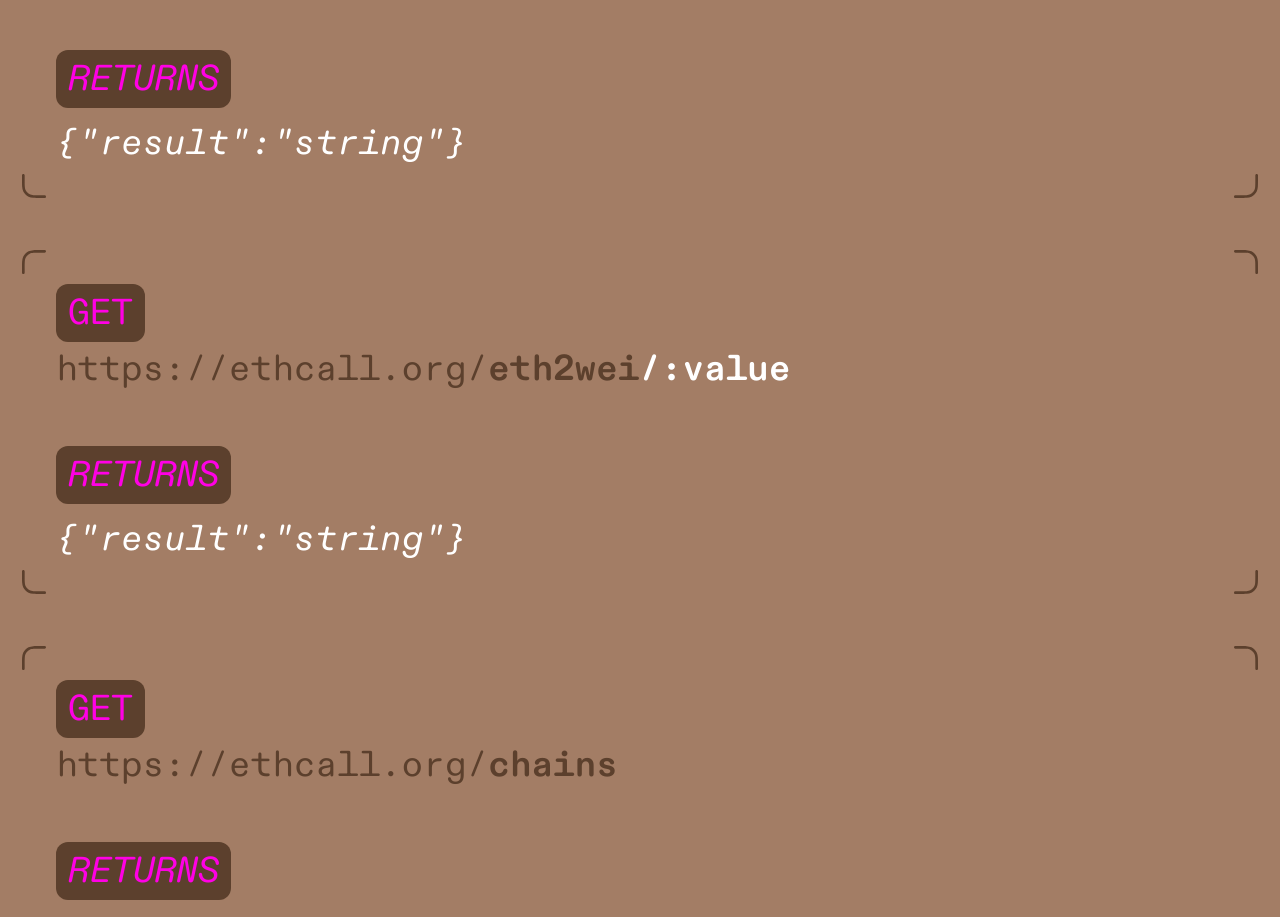
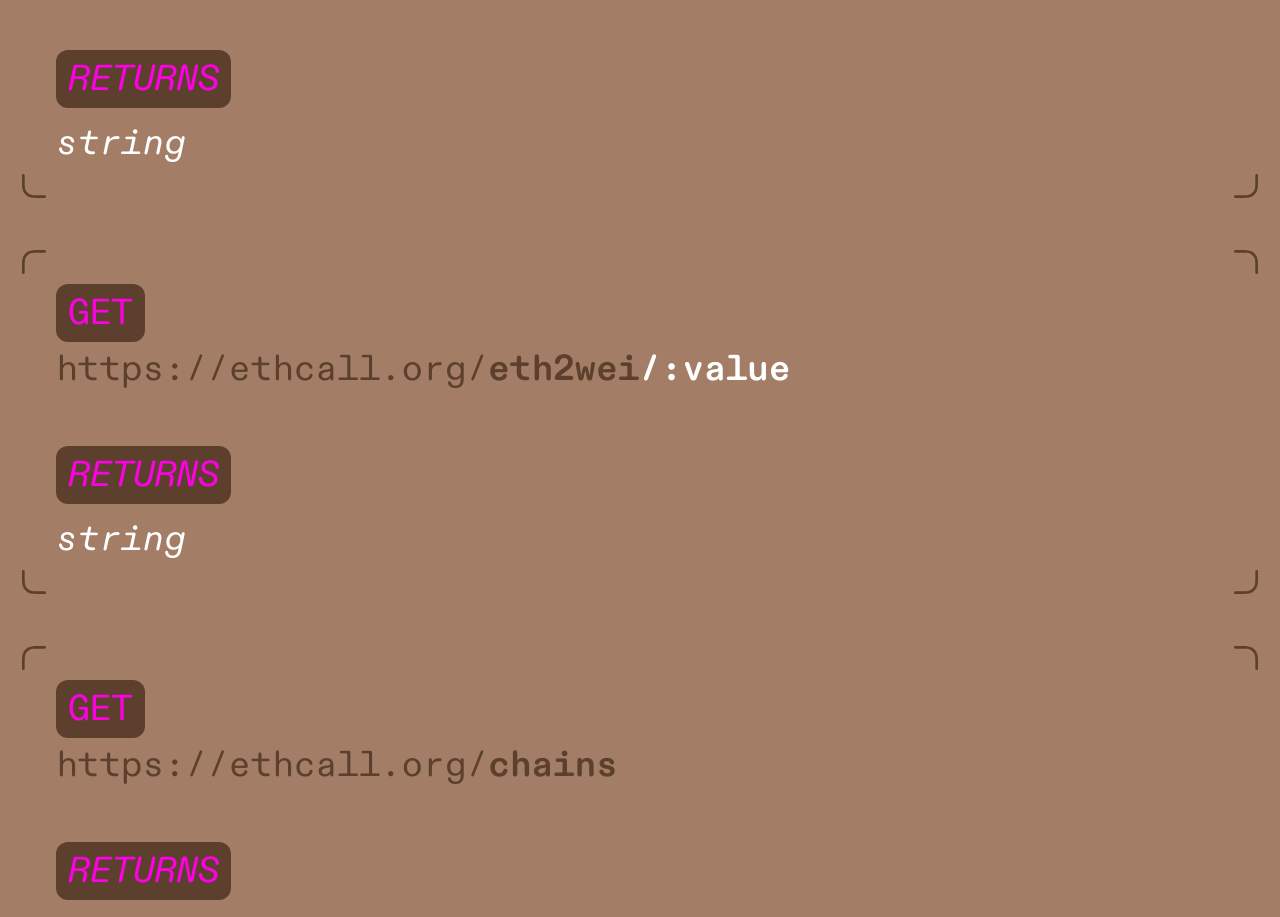
Before and after one commit to calebguy/ethcall.org, a React (Vite) app in the folder packages/ui/: page /docs in a window 1280 px wide. Shown: the part 1000-1917 px from the top of the page. Built offline with nearby package versions, Linux system fonts and the light colour scheme; what hono would draw is missing.

Commit message:
return string for formatting helpers

```diff
--- a/packages/ui/src/Docs.tsx
+++ b/packages/ui/src/Docs.tsx
@@ -67,7 +67,7 @@ export function Docs() {
 						<span className="text-white font-bold">/:value</span>
 					</span>
 				}
-				returns={JSON.stringify({ result: "string" })}
+				returns={"string"}
 			/>
 			<Section
 				method="GET"
@@ -77,7 +77,7 @@ export function Docs() {
 						<span className="text-white font-bold">/:value</span>
 					</span>
 				}
-				returns={JSON.stringify({ result: "string" })}
+				returns={"string"}
 			/>
 			<Section
 				method="GET"
```
